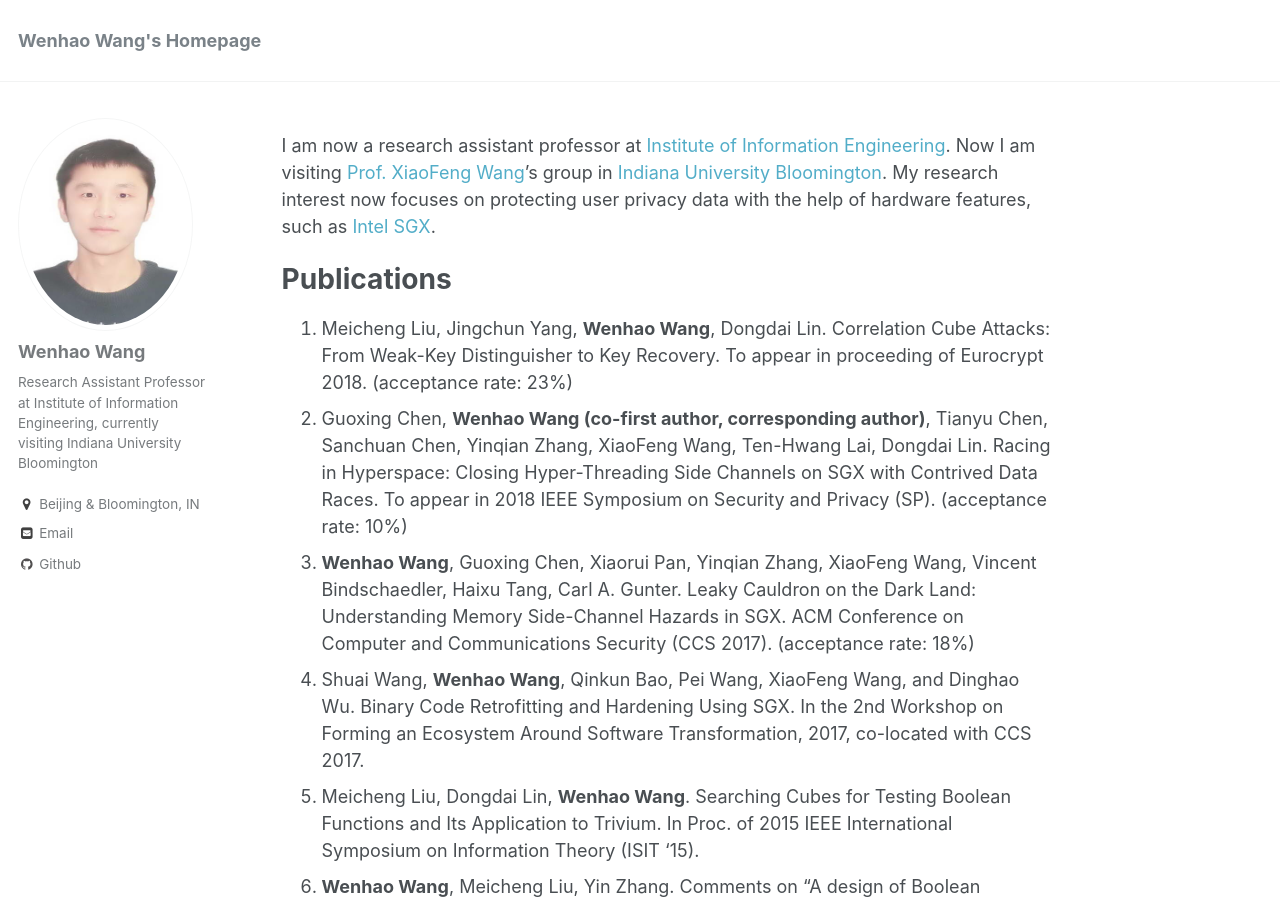
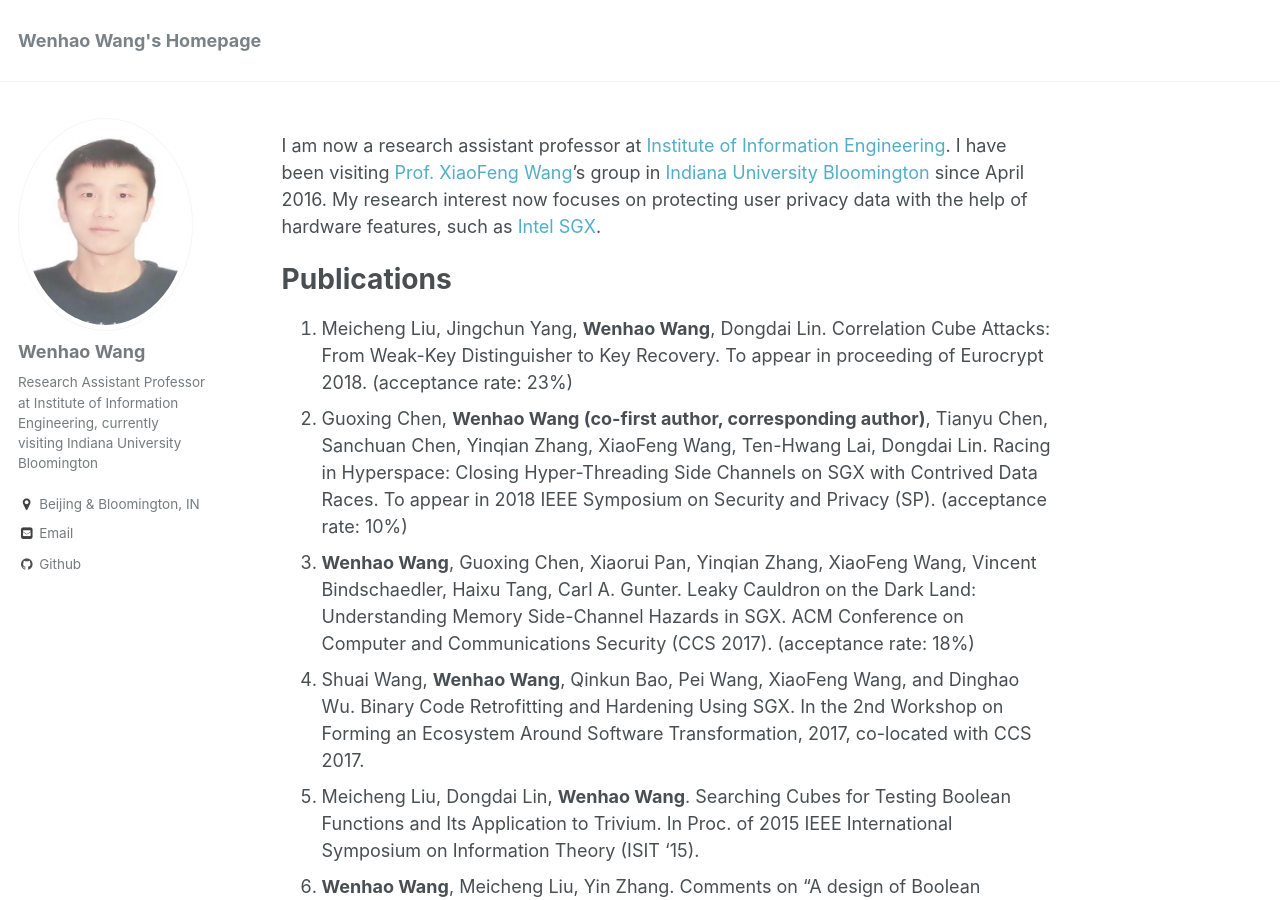
Before and after one commit to wenhao19/heartever.github.io, a Jekyll site: the page built from _pages/about.md, in a window 1280 px wide and 900 px high. Built offline with Jekyll 4.4.1, drawn with Linux system fonts in a browser that asks for light colours.

Commit message:
Update about.md

```diff
--- a/_pages/about.md
+++ b/_pages/about.md
@@ -8,7 +8,7 @@
   - /about.html
 ---
 
-I am now a research assistant professor at [Institute of Information Engineering](http://www.iie.ac.cn/). Now I am visiting [Prof. XiaoFeng Wang](https://www.informatics.indiana.edu/xw7/)'s group in [Indiana University Bloomington](https://www.indiana.edu/). My research interest now focuses on protecting user privacy data with the help of hardware features, such as [Intel SGX](https://software.intel.com/en-us/sgx).
+I am now a research assistant professor at [Institute of Information Engineering](http://www.iie.ac.cn/). I have been visiting [Prof. XiaoFeng Wang](https://www.informatics.indiana.edu/xw7/)'s group in [Indiana University Bloomington](https://www.indiana.edu/) since April 2016. My research interest now focuses on protecting user privacy data with the help of hardware features, such as [Intel SGX](https://software.intel.com/en-us/sgx).
 
 Publications
 ======
```
